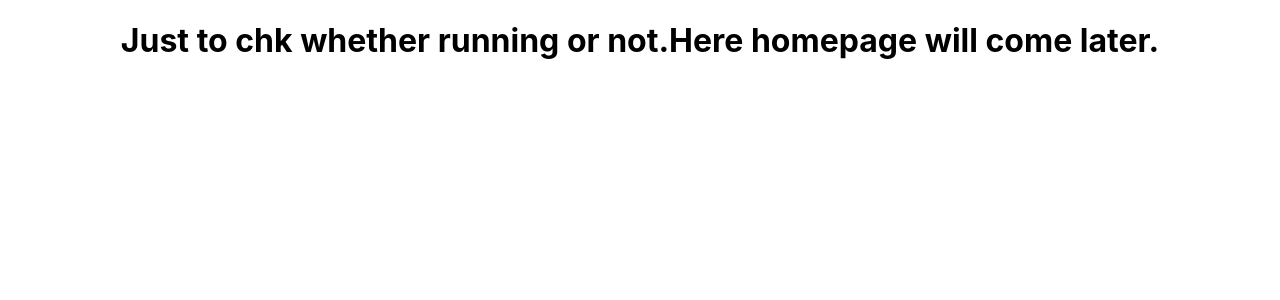
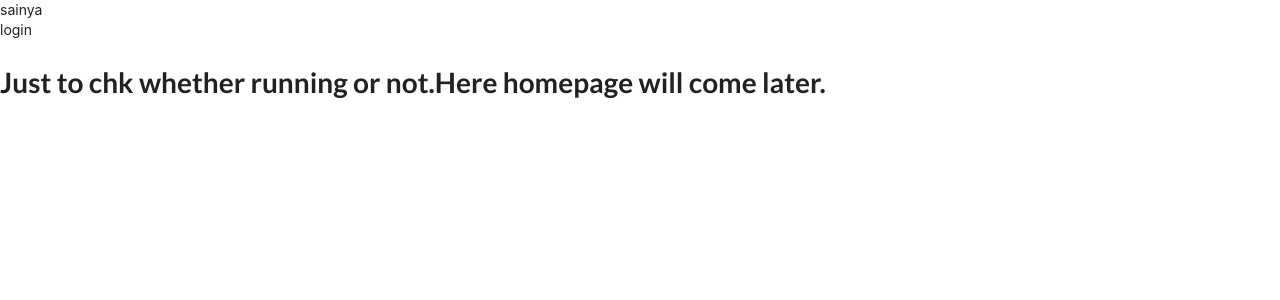
Before and after one commit to JobLele/ProjectX, a React (Create React App) app in the folder frontend/: page /login in a window 1280 px wide. Shown: the top 300 px of the page. Built offline with nearby package versions, Linux system fonts and the light colour scheme.

Commit message:
login-routing

```diff
--- a/frontend/package.json
+++ b/frontend/package.json
@@ -3,10 +3,13 @@
   "version": "0.1.0",
   "private": true,
   "dependencies": {
+    "@material-ui/core": "^4.11.0",
     "@testing-library/jest-dom": "^4.2.4",
     "@testing-library/react": "^9.3.2",
     "@testing-library/user-event": "^7.1.2",
+    "bootstrap": "^4.5.2",
     "react": "^16.13.1",
+    "react-bootstrap": "^1.3.0",
     "react-dom": "^16.13.1",
     "react-router-dom": "^5.2.0",
     "react-scripts": "3.4.3"
--- a/frontend/public/index.html
+++ b/frontend/public/index.html
@@ -1,20 +1,20 @@
 <!DOCTYPE html>
 <html lang="en">
+
 <head>
   <meta charset="utf-8" />
   <link rel="icon" href="%PUBLIC_URL%/favicon.ico" />
   <meta name="viewport" content="width=device-width, initial-scale=1" />
   <meta name="theme-color" content="#000000" />
-    <meta
-      name="description"
-      content="Web site created using create-react-app"
-    />
+  <meta name="viewport" content="minimum-scale=1, initial-scale=1, width=device-width" />
+  <meta name="description" content="Web site created using create-react-app" />
   <link rel="apple-touch-icon" href="%PUBLIC_URL%/logo192.png" />
   <!--
       manifest.json provides metadata used when your web app is installed on a
       user's mobile device or desktop. See https://developers.google.com/web/fundamentals/web-app-manifest/
     -->
   <link rel="manifest" href="%PUBLIC_URL%/manifest.json" />
+  <link rel="stylesheet" href="https://cdnjs.cloudflare.com/ajax/libs/semantic-ui/2.4.1/semantic.min.css" />
   <!--
       Notice the use of %PUBLIC_URL% in the tags above.
       It will be replaced with the URL of the `public` folder during the build.
@@ -26,6 +26,7 @@
     -->
   <title>React App</title>
 </head>
+
 <body>
   <noscript>You need to enable JavaScript to run this app.</noscript>
   <div id="root"></div>
@@ -40,4 +41,5 @@
       To create a production bundle, use `npm run build` or `yarn build`.
     -->
 </body>
+
 </html>
--- a/frontend/src/App.js
+++ b/frontend/src/App.js
@@ -1,22 +1,30 @@
 import React from 'react';
-import logo from './logo.svg';
 import { BrowserRouter as Router, Switch, Route } from 'react-router-dom';
 import './App.css';
-// import Nav from './Components/Navbar/Navbar';
+import Nav from './Components/Navbar/Navbar';
+import Login from './Components/Login/Login';
 // import Footer from './Components/Footer/Footer';
 
-const App=()=> {
-  return (
+
+const App = () => {
+  return (<div>
+    <Router>
+      <Nav/>
+      <Switch>
+        <Route path="/login" component={Login}></Route>
+      </Switch>
+    </Router>
 
 
-      <div className="App">
-
-        <h1>Just to chk whether running or not.Here homepage will come later.</h1>
-
-      </div>
 
 
+
+          <h1>Just to chk whether running or not.Here homepage will come later.</h1>
+
+
+
+    </div>
   );
 }
 
-export default App;
+export default App
--- a/frontend/src/Components/Login/Login.js
+++ b/frontend/src/Components/Login/Login.js
@@ -0,0 +1,9 @@
+import React from 'react'
+
+const Login =()=>{
+    return(<div>
+        login
+    </div>)
+}
+
+export default Login
--- a/frontend/src/Components/Navbar/Navbar.js
+++ b/frontend/src/Components/Navbar/Navbar.js
@@ -0,0 +1,40 @@
+import React from 'react';
+import Navbar from 'react-bootstrap/Navbar';
+import Button from 'react-bootstrap/Button';
+import Form from 'react-bootstrap/Form';
+import Container from 'react-bootstrap/Container';
+import FormControl from 'react-bootstrap/FormControl';
+
+const Nav = () => {
+    return (
+        <div>
+        {/* <Container> */}
+            {/* <Navbar bg="dark" variant="dark">
+                <Navbar.Brand href="#home">
+                    <img
+                        alt=""
+                        src="/logo.svg"
+                        width="30"
+                        height="30"
+                        className="d-inline-block align-top"
+                    />{' '}
+                    React Bootstrap
+                </Navbar.Brand>
+                <Navbar.Toggle aria-controls="basic-navbar-nav" />
+                <Navbar.Collapse id="basic-navbar-nav">
+                    <Nav className="justify-content-end" >
+                        <Nav.Link href="#home">Home</Nav.Link>
+                        <Nav.Link href="#link">Link</Nav.Link>
+                    </Nav>
+                    <Form inline>
+                        <FormControl type="text" placeholder="Search" className="mr-sm-2" />
+                        <Button variant="outline-success">Search</Button>
+                    </Form>
+                </Navbar.Collapse>
+            </Navbar> */}
+            sainya
+        {/* </Container> */}
+        </div>
+    );
+}
+export default Nav;
```
Also changed, not shown: 1 other file (tests, documents, lock files or other folders). Lines whose indentation alone changed are shown as unchanged.
